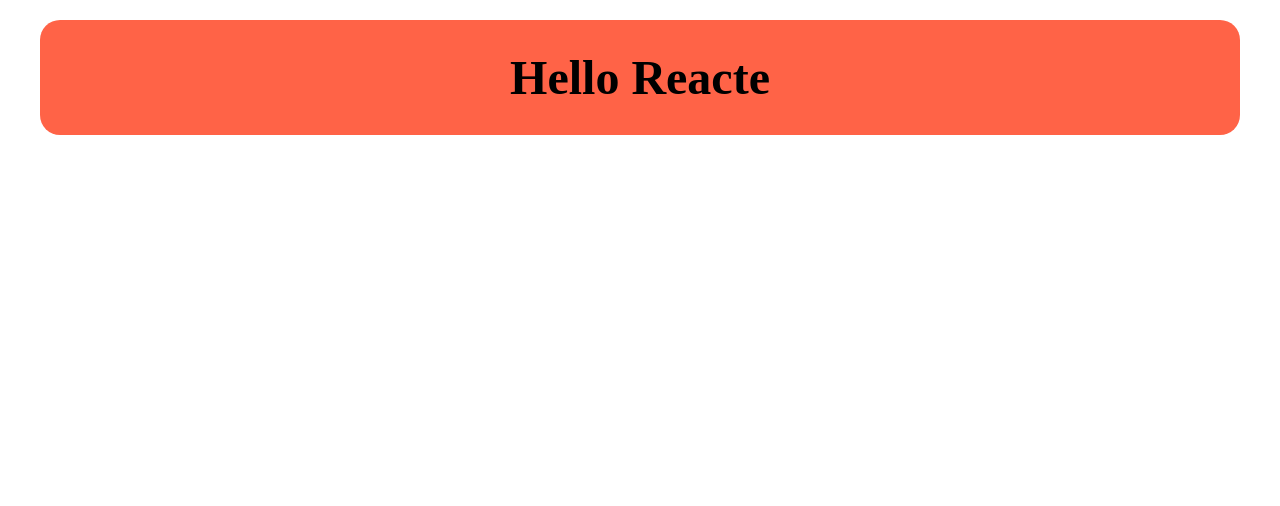
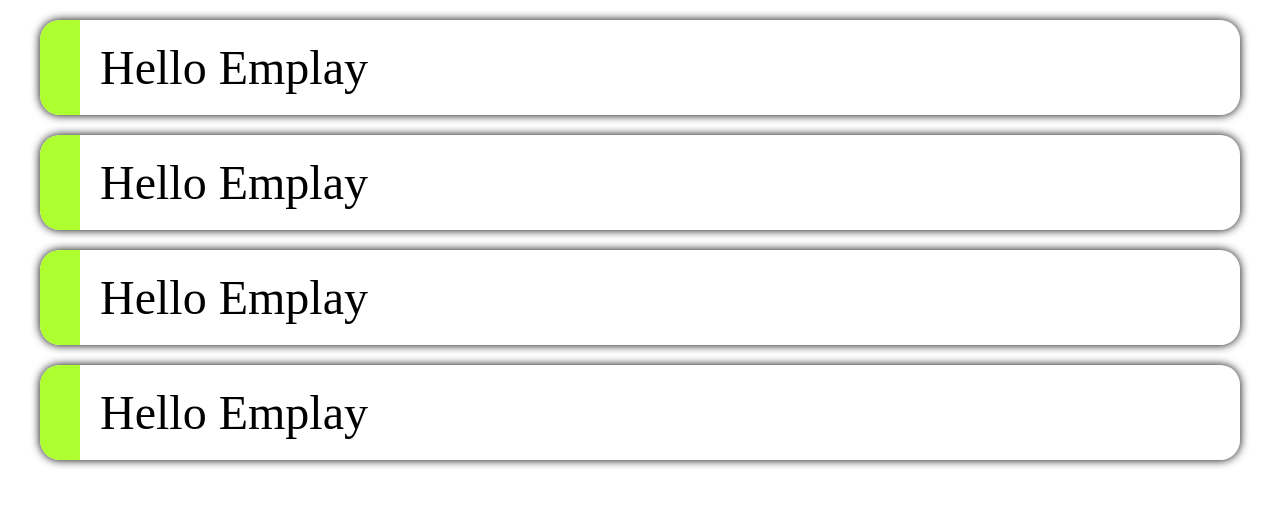
Before and after one commit to FARTASH-421/React_WrokExample, a React (Create React App) app in the folder Interotuction/my-app/: page / in a window 1280 px wide. Shown: the top 506 px of the page. Built offline with nearby package versions, Linux system fonts and the light colour scheme.

Commit message:
practise componet in react jsx

```diff
--- a/Interotuction/my-app/src/App.js
+++ b/Interotuction/my-app/src/App.js
@@ -1,12 +1,23 @@
-import './App.css';
+import "./App.css";
+import Emplyee from "./components/Employee";
 
 function App() {
+  const chcek = true;
+
   return (
     <div className="App">
       <header className="App-header">
-        <h1>
-            Hello Reacte
-        </h1>
+        {/* {console.log(chcek)} */}
+        {chcek ? (
+          <>
+            <Emplyee />
+            <Emplyee />
+            <Emplyee />
+            <Emplyee />
+          </>
+        ) : (
+          <h1>Hello Reacte</h1>
+        )}
       </header>
     </div>
   );
--- /dev/null
+++ b/Interotuction/my-app/src/components/Employee.jsx
@@ -0,0 +1,6 @@
+import "./myEmplay.css";
+function Emplyee() {
+  return <div className="myEmplay">Hello Emplay</div>;
+}
+
+export default Emplyee;
--- /dev/null
+++ b/Interotuction/my-app/src/components/myEmplay.css
@@ -0,0 +1,16 @@
+.myEmplay{
+    font-size: 3rem;
+    /* color:tomato; */
+    box-shadow: 0px 0px 10px black;
+    margin: 20px 40px;
+    padding: 20px;
+    border-radius: 20px;
+    background-color: rgba(255, 255, 255, 0.5);
+    border-left: 40px solid greenyellow;
+
+}
+
+.myEmplay:hover{
+    background-color: rgb(32, 206, 218);
+    border-left: 40px solid tomato;
+}
--- a/Interotuction/my-app/src/index.js
+++ b/Interotuction/my-app/src/index.js
@@ -8,7 +8,3 @@ root.render(
     <App />
   </React.StrictMode>
 );
-
-// If you want to start measuring performance in your app, pass a function
-// to log results (for example: reportWebVitals(console.log))
-// or send to an analytics endpoint. Learn more: https://bit.ly/CRA-vitals
```
Also changed, not shown: Interotuction/my-app/public/manifest.json, 1 other file (tests, documents, lock files or other folders).
